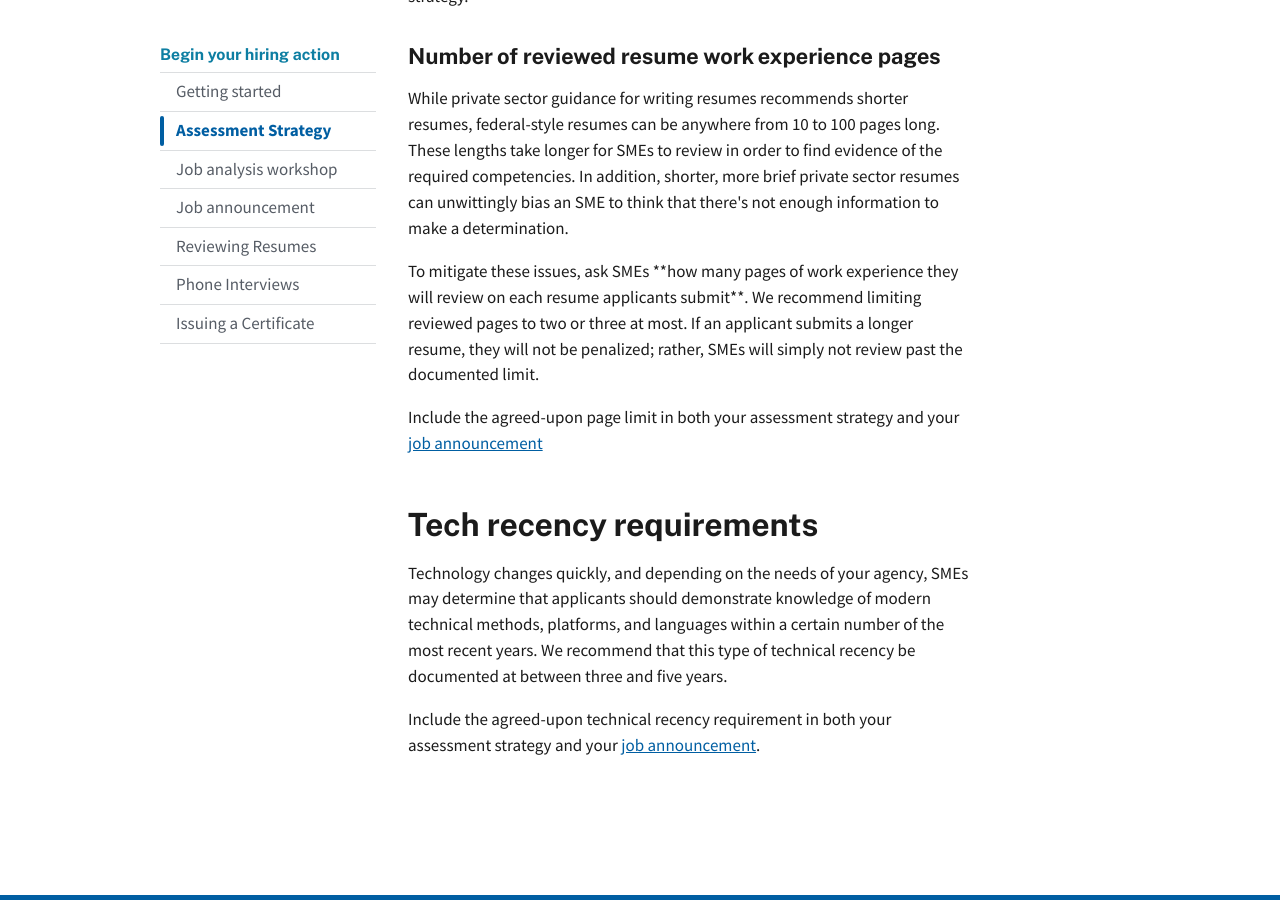
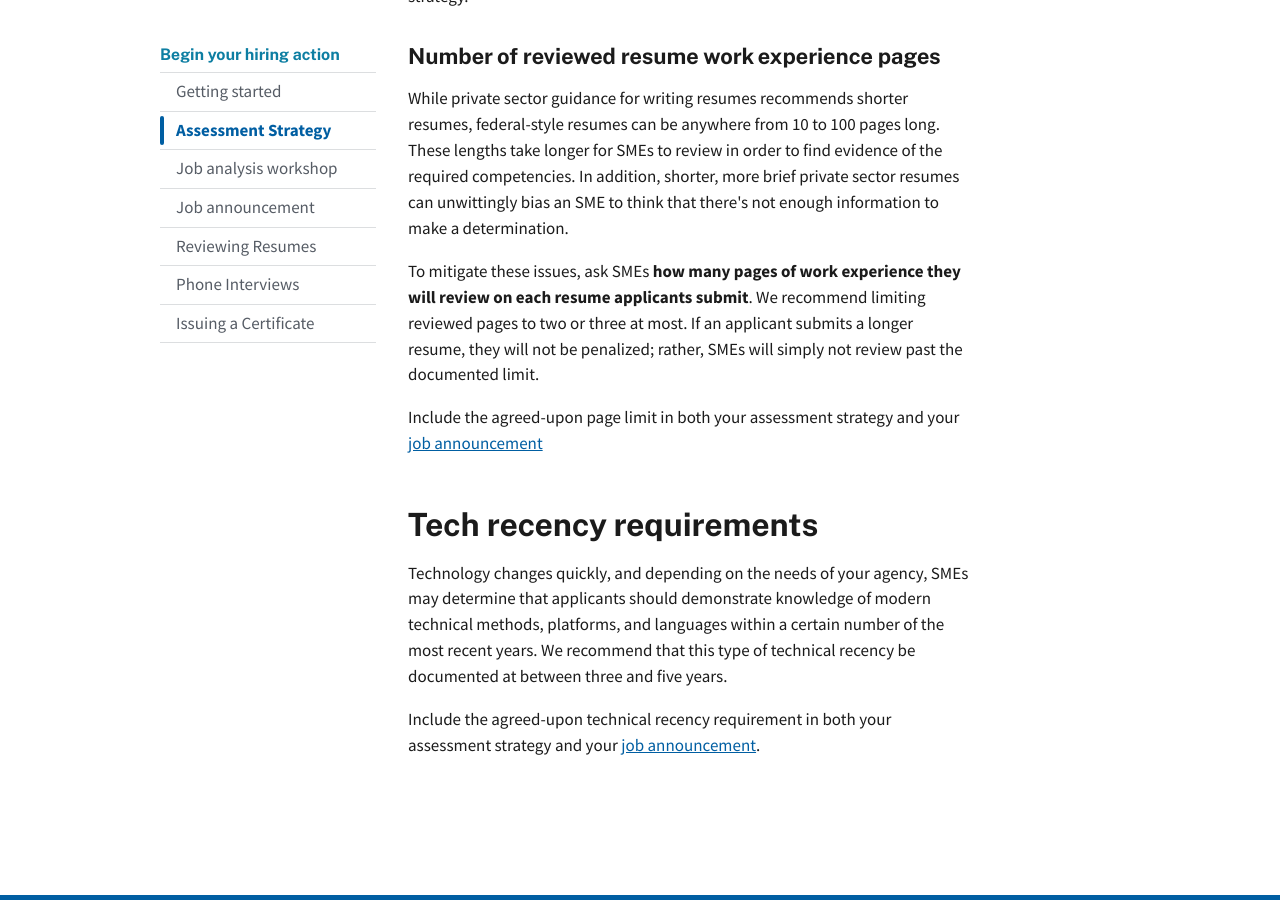
Before and after one commit to usds/SME-QA-Website, a Jekyll site: the page built from pages/phases/assessment-strategy/index.html, in a window 1280 px wide and 900 px high, scrolled down 1251 px. Built offline with Jekyll 4.4.1, drawn with Linux system fonts in a browser that asks for light colours.

Commit message:
Adds understanding the opm pilot process to assessment strategy.

```diff
--- a/_includes/toolkit/assessment-strategy.html
+++ b/_includes/toolkit/assessment-strategy.html
@@ -1,6 +1,6 @@
 <ul class="chp-toolkit__list">
   <li class="chp-toolkit__item">
-    <a href="{{ site.baseurl }}/toolkit/assessment-strategy/" target="_blank" class="chp-toolit__link">
+    <a href="{{ site.baseurl }}/toolkit/assessment-strategy/understanding-the-opm-pilot-process.pdf" target="_blank" class="chp-toolit__link">
       Understanding the OPM Pilot Process
     </a>
   </li>
--- a/pages/phases/assessment-strategy/index.html
+++ b/pages/phases/assessment-strategy/index.html
@@ -33,7 +33,7 @@
   While private sector guidance for writing resumes recommends shorter resumes, federal-style resumes can be anywhere from 10 to 100 pages long. These lengths take longer for SMEs to review in order to find evidence of the required competencies. In addition, shorter, more brief private sector resumes can unwittingly bias an SME to think that there's not enough information to make a determination.
 </p>
 <p>
-  To mitigate these issues, ask SMEs **how many pages of work experience they will review on each resume applicants submit**. We recommend limiting reviewed pages to two or three at most. If an applicant submits a longer resume, they will not be penalized; rather, SMEs will simply not review past the documented limit.
+  To mitigate these issues, ask SMEs <strong>how many pages of work experience they will review on each resume applicants submit</strong>. We recommend limiting reviewed pages to two or three at most. If an applicant submits a longer resume, they will not be penalized; rather, SMEs will simply not review past the documented limit.
 </p>
 <p>
   Include the agreed-upon page limit in both your assessment strategy and your <a href="../job-announcement/">job announcement</a>
```
Also changed, not shown: 1 other file.
